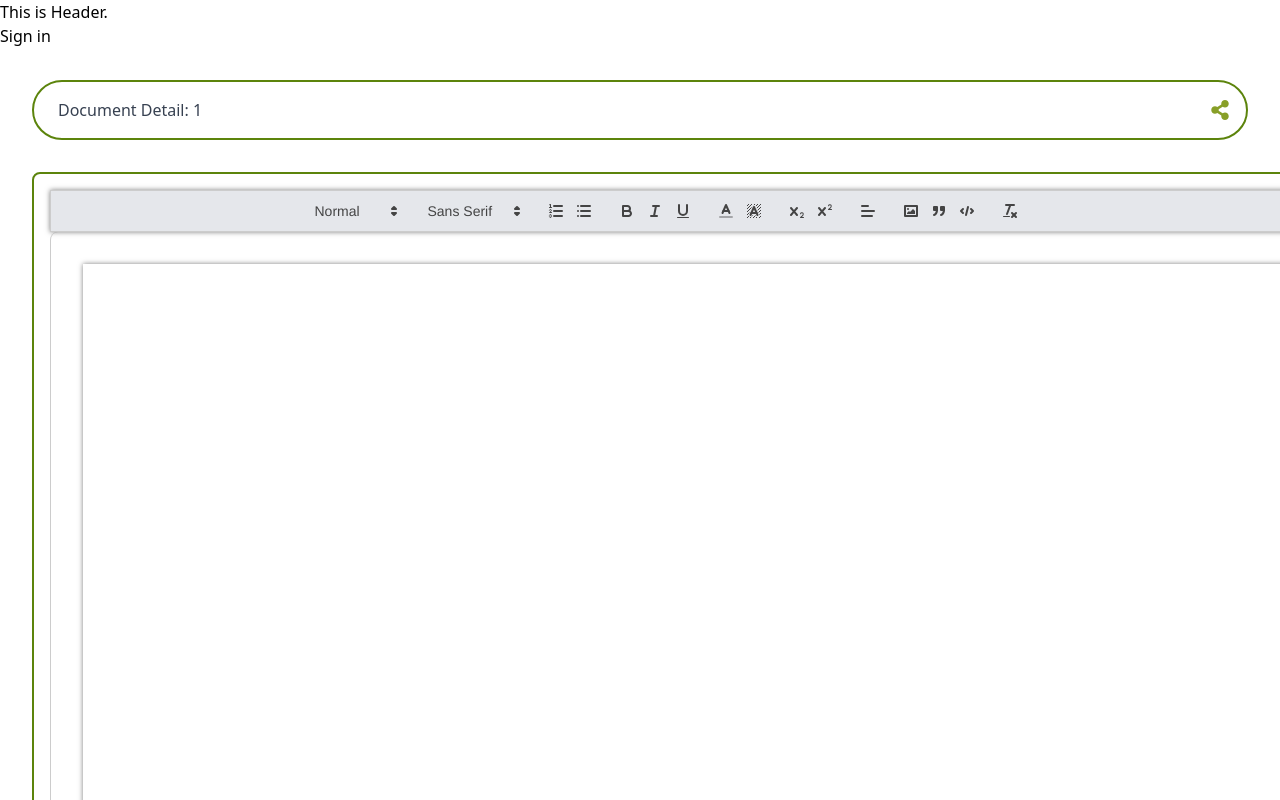
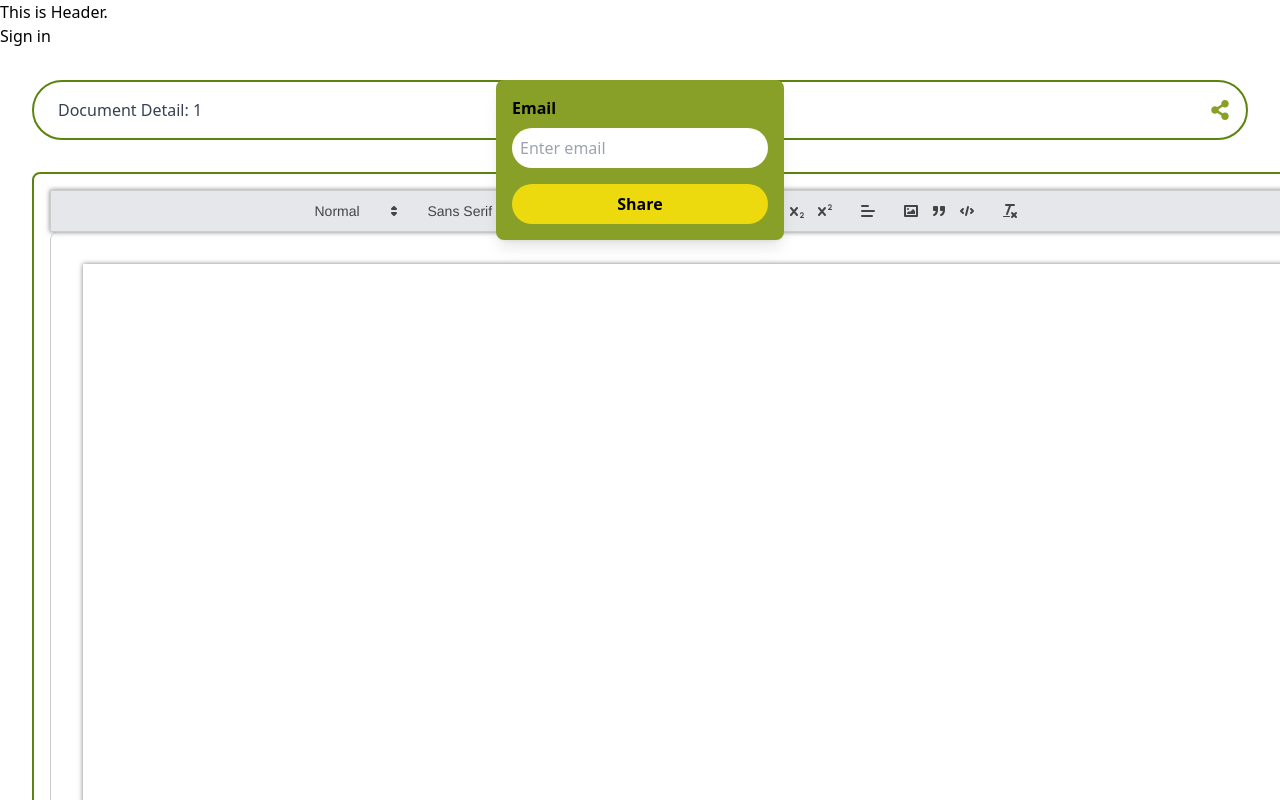
Before and after one commit to Misa2799/Realtime-editor_school-project, a React (Vite) app in the folder frontend/: page /document/1 in a window 1280 px wide. Both pictures are taken after a click on the element 1220 px from the left and 110 px from the top of the page. Shown: the top 800 px of the page. Built offline with nearby package versions, Linux system fonts and the light colour scheme; no server answers.

Commit message:
create pop up after click share button

```diff
--- a/frontend/src/pages/DocumentDetail.tsx
+++ b/frontend/src/pages/DocumentDetail.tsx
@@ -1,5 +1,5 @@
 import { useParams } from "react-router-dom";
-import { useCallback, useEffect} from "react";
+import { useCallback, useEffect, useState} from "react";
 import Quill from "quill";
 import "quill/dist/quill.snow.css"
 import { FaShareAlt } from 'react-icons/fa';
@@ -18,6 +18,10 @@ const TOOLBAR_OPTIONS = [
 
 export const DocumentDetail = () => {
     const { id } = useParams();
+
+    const [isPopupOpen, setIsPopupOpen] = useState(false);
+    const [email, setEmail] = useState('');
+
     const wrapperRef = useCallback((wrapper: HTMLDivElement | null) => {
         if (wrapper == null) return;
 
@@ -45,27 +49,58 @@ export const DocumentDetail = () => {
         });
 
         // add class Tailwind for `.ql-toolbar`
-    document.querySelectorAll('.ql-toolbar').forEach((element) => {
-        element.classList.add(
+        document.querySelectorAll('.ql-toolbar').forEach((element) => {
+            element.classList.add(
             'flex',
             'justify-center',
             'sticky',
             'top-0',
             'z-10',
             'bg-gray-200',
-            'border-none'
-        );
+            'border-none' );
         (element as HTMLElement).style.boxShadow = '0 0 5px rgba(0, 0, 0, 0.5)';
     });
 
     }, []);
 
+        // function for pop up
+        const togglePopup = () => {
+            setIsPopupOpen(!isPopupOpen);
+        };
+
+        // function for share
+        const handleShare = () => {
+            console.log(`Sharing to: ${email}`);
+            setIsPopupOpen(false); // close pop up after share
+        };
+
     return (
         <div>
             <div className="flex items-center border-2 rounded-full p-2 w-auto m-8" style={{ borderColor: '#5c840c' }}>
                 <div className="flex-1 px-4 py-2 text-gray-700"><h1>Document Detail: {id}</h1></div>
-                <div className="p-2 cursor-pointer" style={{ color: '#889f28' }} ><FaShareAlt size={20} /></div>
+                <div className="p-2 cursor-pointer" style={{ color: '#889f28' }} onClick={togglePopup}><FaShareAlt size={20} /></div>
             </div>
+
+            {isPopupOpen && (
+                <div className="absolute top-20 left-1/2 transform -translate-x-1/2 p-4 rounded-lg shadow-lg w-72 z-50" style={{ background: '#889f28' }} >
+                    <div className="mb-4">
+                        <label className="block text-black font-bold mb-2">Email</label>
+                        <input
+                            type="email"
+                            value={email}
+                            onChange={(e) => setEmail(e.target.value)}
+                            className="w-full p-2 rounded-full"
+                            placeholder="Enter email"
+                        />
+                    </div>
+                    <button
+                        onClick={handleShare}
+                        className=" text-black font-bold py-2 px-4 rounded-full w-full"  style={{ background: '#ecd90e' }}
+                    >
+                        Share
+                    </button>
+                </div>
+            )}
 
             {/* Text Editor */}
             <div className = "container border-2 rounded-lg p-4 ml-8" style={{ borderColor: '#5c840c' }} ref={wrapperRef} ></div>
```
